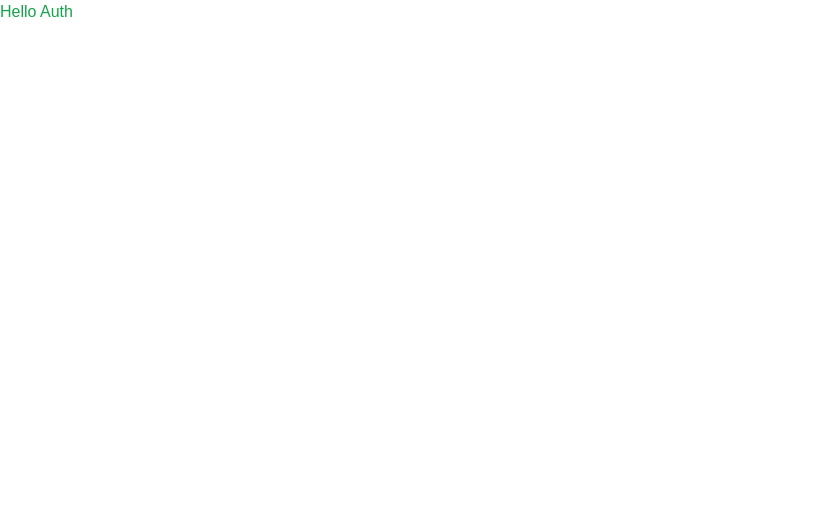
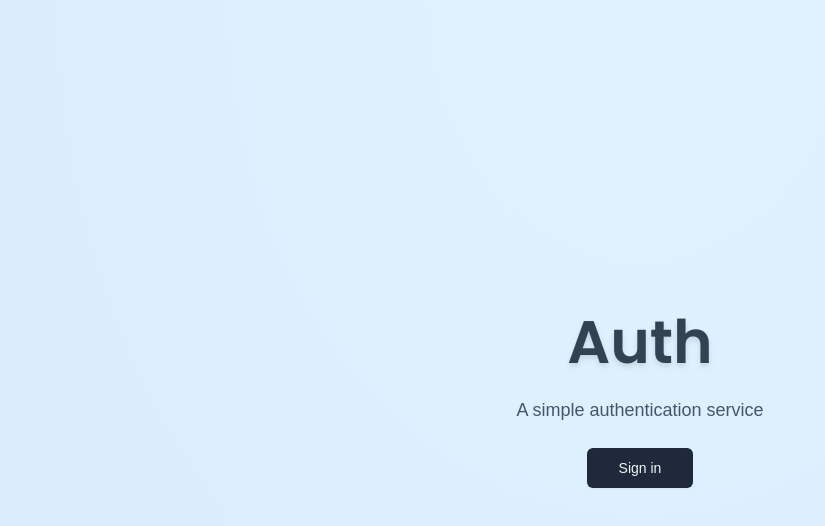
Before and after one commit to TheMakersGlobal/next-auth-training, a Next.js app: page / in a window 1280 px wide. Shown: the top 526 px of the page, without its empty margins (0-825 px from the left). Built offline with nearby package versions, Linux system fonts and the light colour scheme.

Commit message:
feat: implemented login page UI

```diff
--- a/app/globals.css
+++ b/app/globals.css
@@ -1,18 +1,24 @@
 @tailwind base;
 @tailwind components;
 @tailwind utilities;
+
+html,
+body,
+:root{
+  height: 100%;
+}
 
 :root {
   --background: #ffffff;
   --foreground: #171717;
 }
 
-@media (prefers-color-scheme: dark) {
+/* @media (prefers-color-scheme: dark) {
   :root {
     --background: #0a0a0a;
     --foreground: #ededed;
   }
-}
+} */
 
 body {
   color: var(--foreground);
@@ -54,7 +60,7 @@
     --chart-5: 27 87% 67%;
     --radius: 0.5rem;
   }
-  .dark {
+  /* .dark {
     --background: 222.2 84% 4.9%;
     --foreground: 210 40% 98%;
     --card: 222.2 84% 4.9%;
@@ -79,7 +85,7 @@
     --chart-3: 30 80% 55%;
     --chart-4: 280 65% 60%;
     --chart-5: 340 75% 55%;
-  }
+  } */
 }
 
 @layer base {
--- a/app/page.tsx
+++ b/app/page.tsx
@@ -1,6 +1,24 @@
+import {Poppins} from 'next/font/google'
+import { Button } from "@/components/ui/button";
+import { cn } from '@/lib/utils';
+
+const font = Poppins({
+  subsets:['latin'],
+  weight: ['600']
+})
 
 export default function Home() {
   return (
-    <p className="text-green-600">Hello Auth</p>
+    <main className="flex h-full flex-col items-center justify-center bg-[radial-gradient(ellipse_at_top,_var(--tw-gradient-stops))] from-sky-100 to-blue-100">
+      <div className="space-y-6 text-center">
+        <h1 className={cn("text-6xl font-semibold text-slate-700 drop-shadow-md",font.className,)}>Auth</h1>
+        <p className="text-slate-600 text-lg">A simple authentication service</p>
+        <div className="div">
+          <Button variant ='secondary' size='lg' className='font-lg text-slate-100 bg-slate-800'>
+            Sign in
+          </Button>
+        </div>
+      </div>
+    </main>
   );
 }
--- /dev/null
+++ b/components/ui/button.tsx
@@ -0,0 +1,57 @@
+import * as React from "react"
+import { Slot } from "@radix-ui/react-slot"
+import { cva, type VariantProps } from "class-variance-authority"
+
+import { cn } from "@/lib/utils"
+
+const buttonVariants = cva(
+  "inline-flex items-center justify-center whitespace-nowrap rounded-md text-sm font-medium transition-colors focus-visible:outline-none focus-visible:ring-1 focus-visible:ring-ring disabled:pointer-events-none disabled:opacity-50",
+  {
+    variants: {
+      variant: {
+        default:
+          "bg-primary text-primary-foreground shadow hover:bg-primary/90",
+        destructive:
+          "bg-destructive text-destructive-foreground shadow-sm hover:bg-destructive/90",
+        outline:
+          "border border-input bg-background shadow-sm hover:bg-accent hover:text-accent-foreground",
+        secondary:
+          "bg-secondary text-secondary-foreground shadow-sm hover:bg-secondary/80",
+        ghost: "hover:bg-accent hover:text-accent-foreground",
+        link: "text-primary underline-offset-4 hover:underline",
+      },
+      size: {
+        default: "h-9 px-4 py-2",
+        sm: "h-8 rounded-md px-3 text-xs",
+        lg: "h-10 rounded-md px-8",
+        icon: "h-9 w-9",
+      },
+    },
+    defaultVariants: {
+      variant: "default",
+      size: "default",
+    },
+  }
+)
+
+export interface ButtonProps
+  extends React.ButtonHTMLAttributes<HTMLButtonElement>,
+    VariantProps<typeof buttonVariants> {
+  asChild?: boolean
+}
+
+const Button = React.forwardRef<HTMLButtonElement, ButtonProps>(
+  ({ className, variant, size, asChild = false, ...props }, ref) => {
+    const Comp = asChild ? Slot : "button"
+    return (
+      <Comp
+        className={cn(buttonVariants({ variant, size, className }))}
+        ref={ref}
+        {...props}
+      />
+    )
+  }
+)
+Button.displayName = "Button"
+
+export { Button, buttonVariants }
--- a/package.json
+++ b/package.json
@@ -10,10 +10,12 @@
   },
   "dependencies": {
     "@radix-ui/react-icons": "^1.3.0",
+    "@radix-ui/react-slot": "^1.1.0",
     "class-variance-authority": "^0.7.0",
     "clsx": "^2.1.1",
     "lucide-react": "^0.441.0",
     "next": "14.2.11",
+    "next-auth": "file:",
     "react": "^18",
     "react-dom": "^18",
     "tailwind-merge": "^2.5.2",
```
Also changed, not shown: 1 other file (tests, documents, lock files or other folders).
